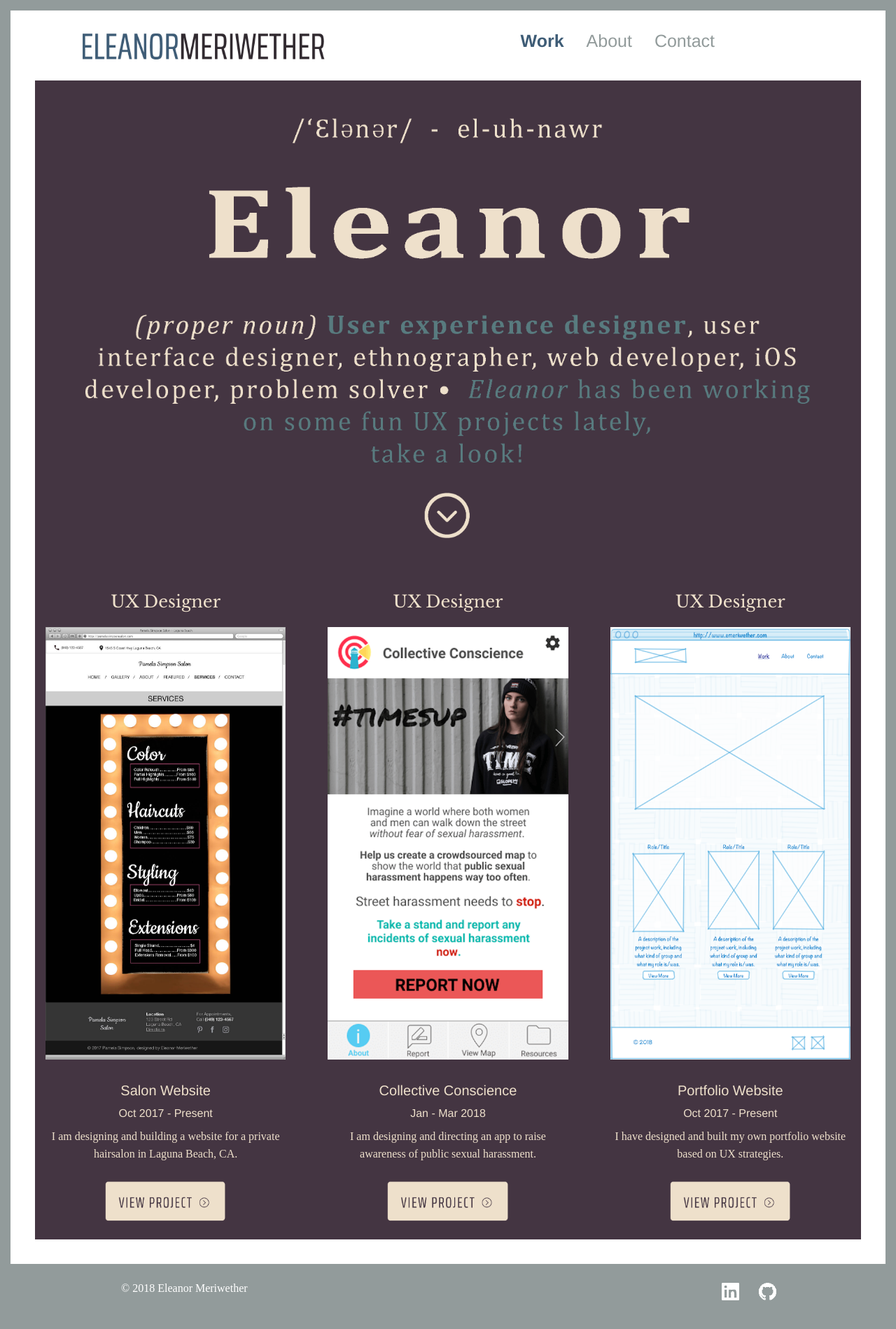
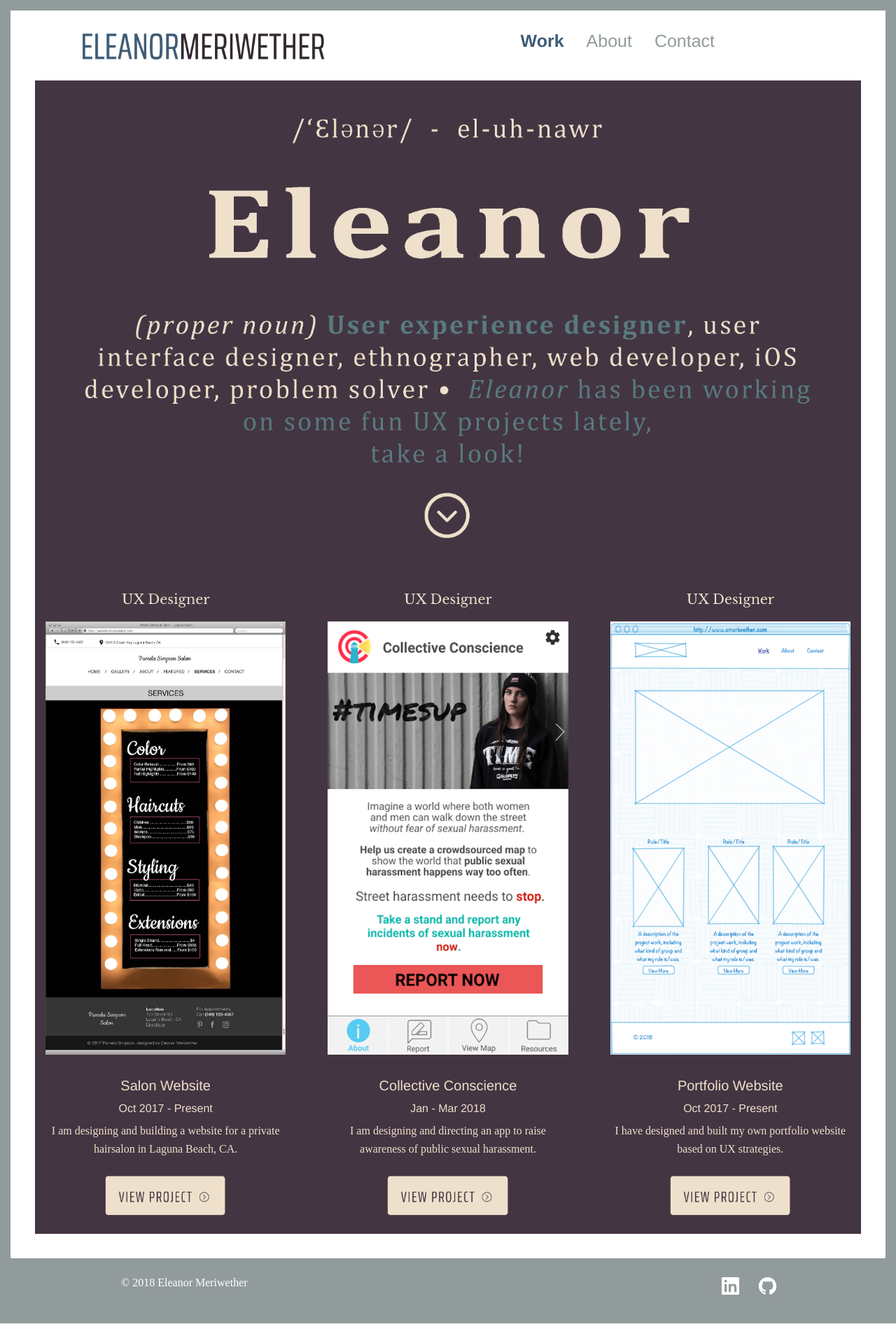
Before and after one commit to emeriwether/emeriwether.github.io, a Jekyll site: the page built from index.html, in a window 1280 px wide. Shown: the whole page at 70% size. Built offline with Jekyll 4.4.1, drawn with Linux system fonts in a browser that asks for light colours; some web fonts are replaced.

Commit message:
adjust font sizefor role

```diff
--- a/css/app.css
+++ b/css/app.css
@@ -102,6 +102,7 @@
 
     .role {
         margin-bottom: 5px;
+        font-size: 1.5em;
     }
 
     nav {
@@ -111,6 +112,10 @@
 
 /*640px and above*/
 @media screen and (min-width: 39.939em) {
+    .role {
+        font-size: 1.2em;
+    }
+
     .viewProjButton {
         padding: 25px 85px;
     }
--- a/css/home.css
+++ b/css/home.css
@@ -92,7 +92,6 @@ body {
 .role {
     font-family: "Libre Baskerville";
     color: #eee0cb;
-    font-size: 1.5em;
 }
 
 h2 {
```
